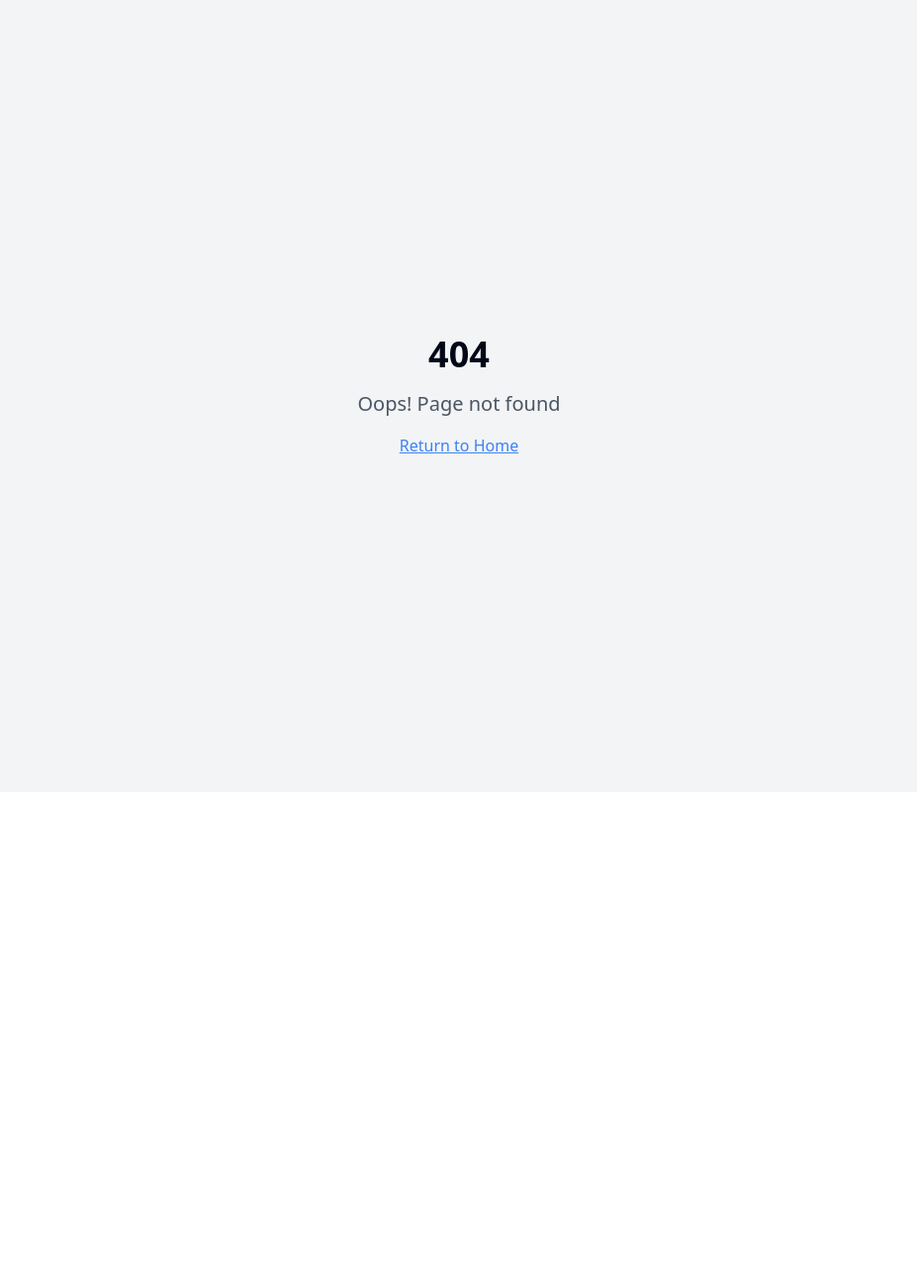
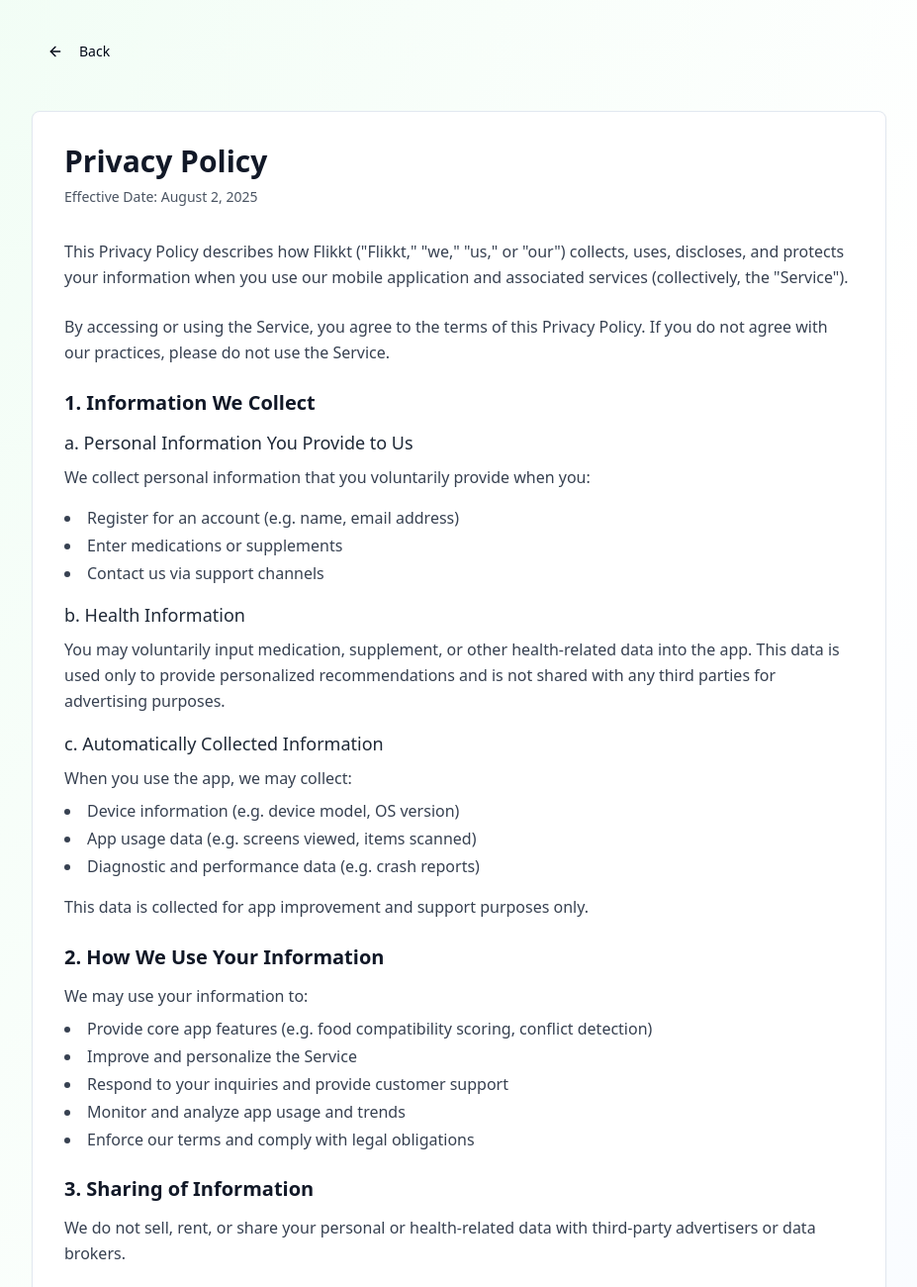
Before and after one commit to ZakirShahzad/allergy-med-scan-guide, a React (Vite) app: page /privacy in a window 1280 px wide. Before the commit this address had no page. Shown: the top 1300 px of the page at 99% size, without its empty margins (176-1103 px from the left). Before the commit the page ends 800 px from the top, so only its background shows below. Built offline with nearby package versions, Linux system fonts and the light colour scheme.

Commit message:
Add Privacy Policy page
Create a new page for the privacy policy with the content provided by the user. The page will be accessible at `/privacy`.

```diff
--- a/src/App.tsx
+++ b/src/App.tsx
@@ -11,6 +11,7 @@ import Billing from "./pages/Billing";
 import AnalysisResults from "./pages/AnalysisResults";
 import PaymentSuccess from "./pages/PaymentSuccess";
 import PaymentCancel from "./pages/PaymentCancel";
+import Privacy from "./pages/Privacy";
 import NotFound from "./pages/NotFound";
 
 const queryClient = new QueryClient();
@@ -30,6 +31,7 @@ const App = () => (
             <Route path="/analysis-results" element={<AnalysisResults />} />
             <Route path="/payment-success" element={<PaymentSuccess />} />
             <Route path="/payment-cancel" element={<PaymentCancel />} />
+            <Route path="/privacy" element={<Privacy />} />
             {/* ADD ALL CUSTOM ROUTES ABOVE THE CATCH-ALL "*" ROUTE */}
             <Route path="*" element={<NotFound />} />
           </Routes>
--- /dev/null
+++ b/src/pages/Privacy.tsx
@@ -0,0 +1,177 @@
+import { ArrowLeft } from 'lucide-react';
+import { useNavigate } from 'react-router-dom';
+import { Button } from '@/components/ui/button';
+
+const Privacy = () => {
+  const navigate = useNavigate();
+
+  return (
+    <div className="min-h-screen bg-gradient-to-br from-green-50 via-white to-blue-50">
+      <div className="max-w-4xl mx-auto px-4 py-8">
+        <div className="mb-6">
+          <Button
+            variant="ghost"
+            onClick={() => navigate(-1)}
+            className="mb-4"
+          >
+            <ArrowLeft className="w-4 h-4 mr-2" />
+            Back
+          </Button>
+        </div>
+
+        <div className="bg-white rounded-lg shadow-sm border p-8">
+          <div className="prose prose-gray max-w-none">
+            <h1 className="text-3xl font-bold text-gray-900 mb-2">Privacy Policy</h1>
+            <p className="text-sm text-gray-600 mb-8">Effective Date: August 2, 2025</p>
+
+            <div className="space-y-6">
+              <div>
+                <p className="text-gray-700 leading-relaxed">
+                  This Privacy Policy describes how Flikkt ("Flikkt," "we," "us," or "our") collects, uses, discloses, and protects your information when you use our mobile application and associated services (collectively, the "Service").
+                </p>
+              </div>
+
+              <div>
+                <p className="text-gray-700 leading-relaxed">
+                  By accessing or using the Service, you agree to the terms of this Privacy Policy. If you do not agree with our practices, please do not use the Service.
+                </p>
+              </div>
+
+              <div>
+                <h2 className="text-xl font-semibold text-gray-900 mb-3">1. Information We Collect</h2>
+
+                <h3 className="text-lg font-medium text-gray-800 mb-2">a. Personal Information You Provide to Us</h3>
+                <p className="text-gray-700 leading-relaxed mb-4">
+                  We collect personal information that you voluntarily provide when you:
+                </p>
+                <ul className="list-disc list-inside text-gray-700 mb-4 space-y-1">
+                  <li>Register for an account (e.g. name, email address)</li>
+                  <li>Enter medications or supplements</li>
+                  <li>Contact us via support channels</li>
+                </ul>
+
+                <h3 className="text-lg font-medium text-gray-800 mb-2">b. Health Information</h3>
+                <p className="text-gray-700 leading-relaxed mb-4">
+                  You may voluntarily input medication, supplement, or other health-related data into the app. This data is used only to provide personalized recommendations and is not shared with any third parties for advertising purposes.
+                </p>
+
+                <h3 className="text-lg font-medium text-gray-800 mb-2">c. Automatically Collected Information</h3>
+                <p className="text-gray-700 leading-relaxed mb-2">
+                  When you use the app, we may collect:
+                </p>
+                <ul className="list-disc list-inside text-gray-700 mb-4 space-y-1">
+                  <li>Device information (e.g. device model, OS version)</li>
+                  <li>App usage data (e.g. screens viewed, items scanned)</li>
+                  <li>Diagnostic and performance data (e.g. crash reports)</li>
+                </ul>
+                <p className="text-gray-700 leading-relaxed">
+                  This data is collected for app improvement and support purposes only.
+                </p>
+              </div>
+
+              <div>
+                <h2 className="text-xl font-semibold text-gray-900 mb-3">2. How We Use Your Information</h2>
+                <p className="text-gray-700 leading-relaxed mb-2">
+                  We may use your information to:
+                </p>
+                <ul className="list-disc list-inside text-gray-700 space-y-1">
+                  <li>Provide core app features (e.g. food compatibility scoring, conflict detection)</li>
+                  <li>Improve and personalize the Service</li>
+                  <li>Respond to your inquiries and provide customer support</li>
+                  <li>Monitor and analyze app usage and trends</li>
+                  <li>Enforce our terms and comply with legal obligations</li>
+                </ul>
+              </div>
+
+              <div>
+                <h2 className="text-xl font-semibold text-gray-900 mb-3">3. Sharing of Information</h2>
+                <p className="text-gray-700 leading-relaxed mb-4">
+                  We do not sell, rent, or share your personal or health-related data with third-party advertisers or data brokers.
+                </p>
+                <p className="text-gray-700 leading-relaxed mb-2">
+                  We may share information with:
+                </p>
+                <ul className="list-disc list-inside text-gray-700 space-y-1">
+                  <li>Service providers under strict confidentiality who assist us in operating the app (e.g. database hosting)</li>
+                  <li>Law enforcement or regulators when required by law</li>
+                  <li>Successors in the event of a business transfer (e.g. merger or acquisition)</li>
+                </ul>
+              </div>
+
+              <div>
+                <h2 className="text-xl font-semibold text-gray-900 mb-3">4. Data Retention</h2>
+                <p className="text-gray-700 leading-relaxed">
+                  We retain your information only for as long as needed to provide the Service, fulfill legal obligations, resolve disputes, or enforce agreements. You may request data deletion at any time (see Section 7).
+                </p>
+              </div>
+
+              <div>
+                <h2 className="text-xl font-semibold text-gray-900 mb-3">5. Security</h2>
+                <p className="text-gray-700 leading-relaxed">
+                  We implement appropriate technical and organizational safeguards to protect your personal and health information. While we strive to protect your data, no method of transmission or storage is 100% secure.
+                </p>
+              </div>
+
+              <div>
+                <h2 className="text-xl font-semibold text-gray-900 mb-3">6. Children's Privacy</h2>
+                <p className="text-gray-700 leading-relaxed">
+                  The Service is not intended for use by individuals under the age of 13. We do not knowingly collect information from children. If we learn we have collected personal data from a child, we will delete it.
+                </p>
+              </div>
+
+              <div>
+                <h2 className="text-xl font-semibold text-gray-900 mb-3">7. Your Privacy Rights</h2>
+                <p className="text-gray-700 leading-relaxed mb-2">
+                  You have the right to:
+                </p>
+                <ul className="list-disc list-inside text-gray-700 mb-4 space-y-1">
+                  <li>Access the personal data we hold about you</li>
+                  <li>Request correction or deletion of your data</li>
+                  <li>Withdraw consent to data processing (where applicable)</li>
+                </ul>
+                <p className="text-gray-700 leading-relaxed">
+                  To exercise these rights, contact: <a href="mailto:support@flikkt.com" className="text-green-600 hover:text-green-700">support@flikkt.com</a>
+                </p>
+              </div>
+
+              <div>
+                <h2 className="text-xl font-semibold text-gray-900 mb-3">8. Third-Party Services</h2>
+                <p className="text-gray-700 leading-relaxed">
+                  We may use third-party service providers (e.g. Supabase, Stripe) for storage, authentication, or payments. These providers are contractually bound to comply with data protection laws.
+                </p>
+              </div>
+
+              <div>
+                <h2 className="text-xl font-semibold text-gray-900 mb-3">9. International Users</h2>
+                <p className="text-gray-700 leading-relaxed">
+                  If you are accessing the Service from outside the United States, your information may be transferred to and stored in the U.S. By using the Service, you consent to the transfer of your data to the United States.
+                </p>
+              </div>
+
+              <div>
+                <h2 className="text-xl font-semibold text-gray-900 mb-3">10. Changes to This Privacy Policy</h2>
+                <p className="text-gray-700 leading-relaxed">
+                  We may update this Privacy Policy at any time. If material changes are made, we will notify users via the app or email. Your continued use of the Service after such changes constitutes your acceptance.
+                </p>
+              </div>
+
+              <div>
+                <h2 className="text-xl font-semibold text-gray-900 mb-3">11. Contact Us</h2>
+                <p className="text-gray-700 leading-relaxed mb-2">
+                  If you have any questions about this Privacy Policy or our data practices, please contact us:
+                </p>
+                <div className="bg-gray-50 p-4 rounded-lg border">
+                  <p className="font-medium text-gray-900">Flikkt</p>
+                  <p className="text-gray-700">Email: <a href="mailto:support@flikkt.com" className="text-green-600 hover:text-green-700">support@flikkt.com</a></p>
+                  <p className="text-gray-700">Website: <a href="https://flikkt.com" className="text-green-600 hover:text-green-700">https://flikkt.com</a></p>
+                </div>
+              </div>
+            </div>
+          </div>
+        </div>
+      </div>
+    </div>
+  );
+};
+
+export default Privacy;
```
